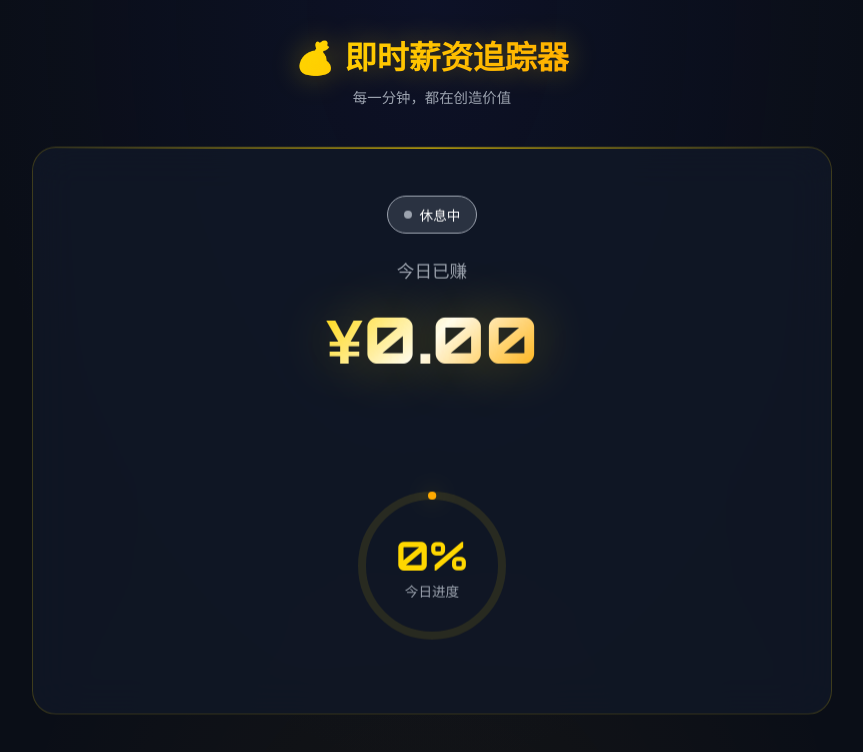
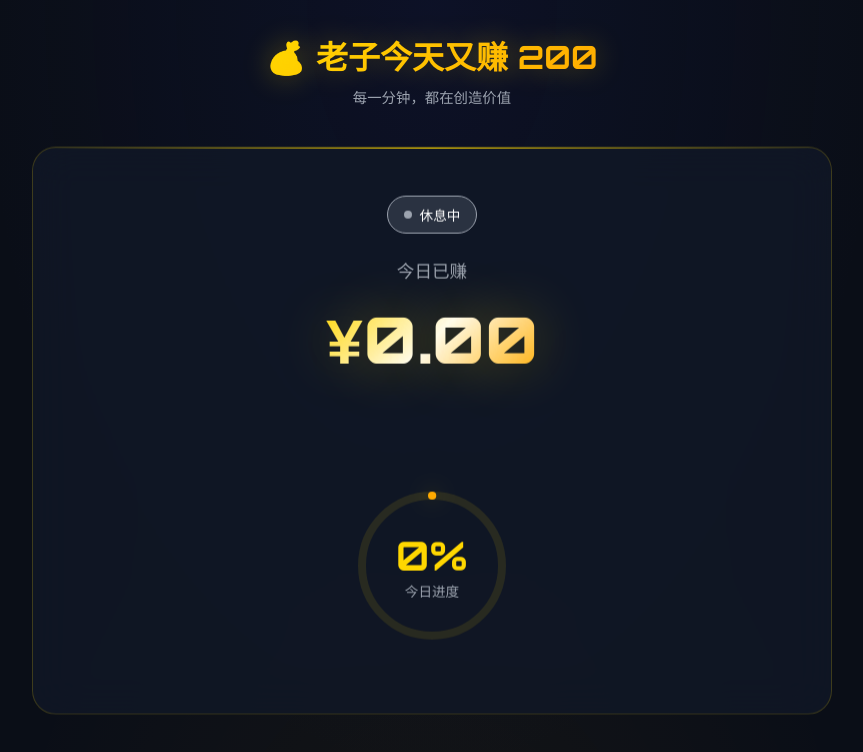
Before and after one commit to max-vegetable/money-tracker, a plain HTML site: page index.html in a window 1280 px wide. Shown: the top 752 px of the page, without its empty margins (208-1071 px from the left). Drawn offline with Linux system fonts and the light colour scheme.

```diff
--- a/index.html
+++ b/index.html
@@ -3,7 +3,7 @@
 <head>
     <meta charset="UTF-8">
     <meta name="viewport" content="width=device-width, initial-scale=1.0">
-    <title>💰 即时薪资追踪器</title>
+    <title>💰 老子今天又赚 200</title>
     <link href="https://fonts.googleapis.com/css2?family=Orbitron:wght@400;700;900&family=Noto+Sans+SC:wght@300;400;500;700&display=swap" rel="stylesheet">
     <style>
         * {
@@ -540,7 +540,7 @@
     <div class="app-container">
         <div class="content-wrapper">
             <header class="header">
-                <h1>💰 即时薪资追踪器</h1>
+                <h1>💰 老子今天又赚 200</h1>
                 <p>每一分钟，都在创造价值</p>
             </header>
 
```
